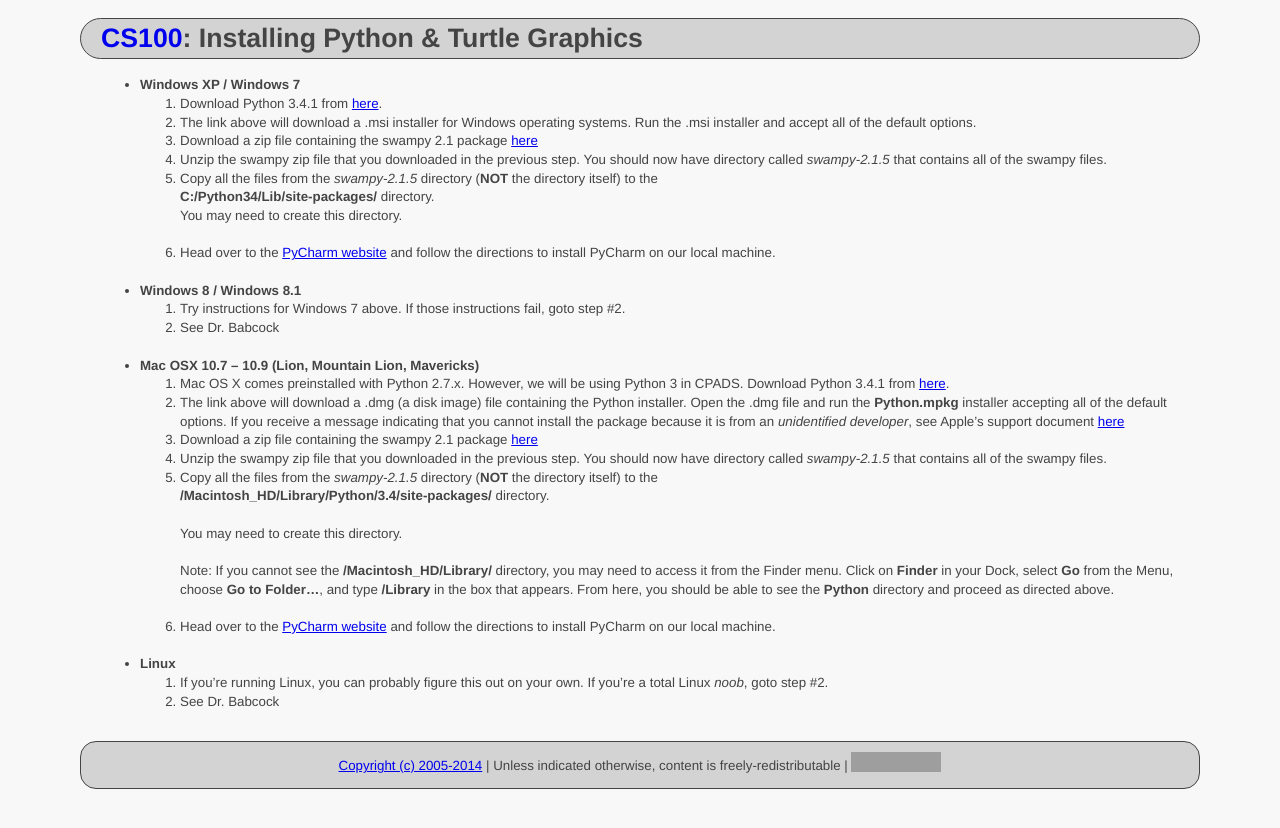
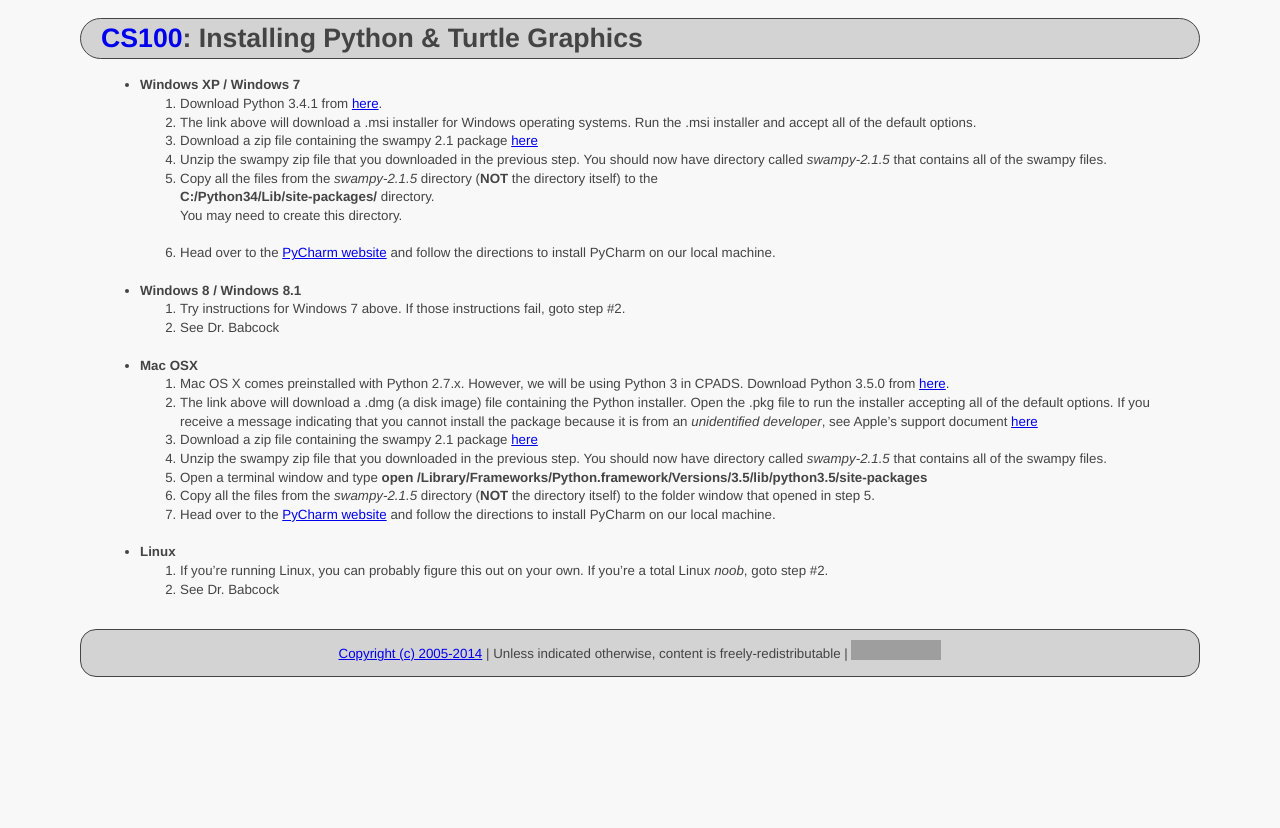
Before and after one commit to ycpcs/cs100-fall2015, a Jekyll site: the page built from resources/installing_swampy.md, in a window 1280 px wide. Shown: the top 828 px of the page. Built offline with Jekyll 4.4.1, drawn with Linux system fonts in a browser that asks for light colours; Markdown is read by kramdown in place of the engine named in the settings; grey boxes are pictures that could not be loaded.

Commit message:
update python directions for Yosemite
update python directions for Yosemite

```diff
--- a/resources/installing_swampy.md
+++ b/resources/installing_swampy.md
@@ -20,18 +20,15 @@ title: Installing Python & Turtle Graphics
   1. Try instructions for Windows 7 above.  If those instructions fail, goto step #2.<br>
   2. See Dr. Babcock <br><br>
 
-- **Mac OSX 10.7 – 10.9 (Lion, Mountain Lion, Mavericks)**
-  1. Mac OS X comes preinstalled with Python 2.7.x.  However, we will be using Python 3 in CPADS.  Download Python 3.4.1 from [here](https://www.python.org/ftp/python/3.4.1/python-3.4.1-macosx10.6.dmg).<br>
-  2. The link above will download a .dmg (a disk image) file containing the Python installer.  Open the .dmg file and run the **Python.mpkg** installer accepting all of the default options.  If you receive a message indicating that you cannot install the package because it is from an _unidentified developer_, see Apple's support document [here](http://support.apple.com/kb/HT5290?viewlocale=en_US&locale=en_US)<br>
+
+- **Mac OSX**
+  1. Mac OS X comes preinstalled with Python 2.7.x.  However, we will be using Python 3 in CPADS.  Download Python 3.5.0 from [here](https://www.python.org/ftp/python/3.5.0/python-3.5.0-macosx10.6.pkg).<br>
+  2. The link above will download a .dmg (a disk image) file containing the Python installer.  Open the .pkg file to run the installer accepting all of the default options.  If you receive a message indicating that you cannot install the package because it is from an _unidentified developer_, see Apple's support document [here](http://support.apple.com/kb/HT5290?viewlocale=en_US&locale=en_US)<br>
   3. Download a zip file containing the swampy 2.1 package [here](http://www.greenteapress.com/thinkpython/swampy/swampy-2.1.5.python3.zip)<br>
   4. Unzip the swampy zip file that you downloaded in the previous step.  You should now have directory called _swampy-2.1.5_ that contains all of the swampy files.<br>
-  5. Copy all the files from the _swampy-2.1.5_ directory (**NOT** the directory itself) to the <br>
-  **/Macintosh_HD/Library/Python/3.4/site-packages/** directory.<br>
-  You may need to create this directory.<br>
-  <br>
-  Note: If you cannot see the **/Macintosh_HD/Library/** directory, you may need to access it from the Finder menu.  Click on **Finder** in your Dock, select **Go** from the Menu, choose **Go to Folder...**, and type **/Library** in the box that appears.  From here, you should be able to see the **Python** directory and proceed as directed above.<br>
-  <br>
-  6. Head over to the [PyCharm website](https://www.jetbrains.com/pycharm/) and follow the directions to install PyCharm on our local machine.<br><br>
+  5. Open a terminal window and type **open /Library/Frameworks/Python.framework/Versions/3.5/lib/python3.5/site-packages**
+  6. Copy all the files from the _swampy-2.1.5_ directory (**NOT** the directory itself) to the folder window that opened in step 5.<br>
+  7. Head over to the [PyCharm website](https://www.jetbrains.com/pycharm/) and follow the directions to install PyCharm on our local machine.<br><br>
 
 - **Linux**
   1. If you're running Linux, you can probably figure this out on your own.  If you're a total Linux _noob_, goto step #2.<br>
```
